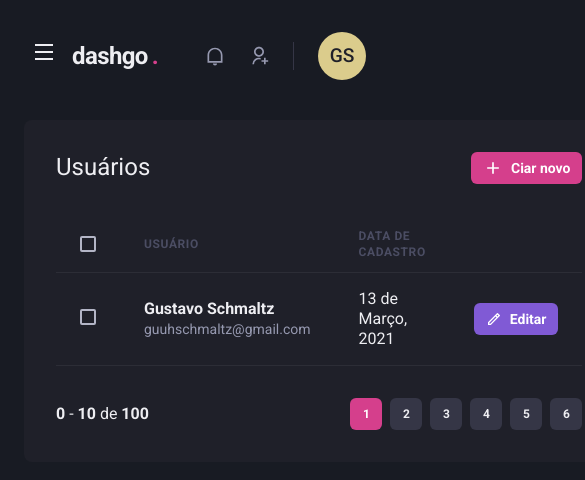
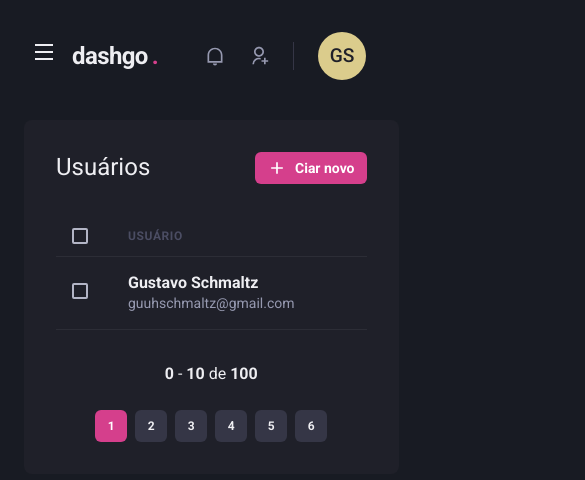
Before and after one commit to guuhschmaltz/dashgo, a Next.js app: page /users in a window 390 px wide. Shown: the top 480 px of the page, 585 px wide, since content can reach past the window. Built offline with nearby package versions, Linux system fonts and the light colour scheme.

Commit message:
added responsive styles

```diff
--- a/src/components/Header/index.tsx
+++ b/src/components/Header/index.tsx
@@ -33,7 +33,6 @@
             onClick={onOpen}
             mr="2"
             >
-
           </IconButton>
         )}
 
--- a/src/components/Pagination/index.tsx
+++ b/src/components/Pagination/index.tsx
@@ -4,7 +4,7 @@
 export function Pagination(){
   return(
     <Stack
-      direction="row"
+      direction={["column", "row"]}
       mt="8"
       justify="space-between"
       align="center"
--- a/src/pages/_app.tsx
+++ b/src/pages/_app.tsx
@@ -7,7 +7,7 @@
   return (
     <ChakraProvider theme={theme}>
       <SidebarDrawerProvider>
-      <Component {...pageProps} />
+        <Component {...pageProps} />
       </SidebarDrawerProvider>
     </ChakraProvider>
   )
--- a/src/pages/dashboard.tsx
+++ b/src/pages/dashboard.tsx
@@ -83,7 +83,7 @@
           alignItems="flex-start"
         >
           <Box
-            padding="8"
+            padding={["6","8"]}
             paddingBottom="4"
             backgroundColor="gray.800"
             borderRadius={8}
@@ -92,7 +92,7 @@
             <ApexChart options={options} series={series} type="area" height={160} />
           </Box>
           <Box
-            padding="8"
+            padding={["6","8"]}
             paddingBottom="4"
             backgroundColor="gray.800"
             borderRadius={8}
--- a/src/pages/users/create.tsx
+++ b/src/pages/users/create.tsx
@@ -15,18 +15,18 @@
         paddingX="6"
       >
         <Sidebar />
-        <Box flex="1" borderRadius={8} bg="gray.800" p="8">
+        <Box flex="1" borderRadius={8} bg="gray.800" p={["6","8"]}>
           <Heading size="large" fontWeight="normal">Criar usuário</Heading>
 
           <Divider my="6" borderColor="gray.700" />
 
           <VStack spacing="8">
-            <SimpleGrid minChildWidth="240px" spacing="8" width="100%">
+            <SimpleGrid minChildWidth="240px" spacing={["6","8"]} width="100%">
               <Input name="name" label="Nome completo" />
               <Input name="email" type="email" label="E-mail" />
             </SimpleGrid>
 
-            <SimpleGrid minChildWidth="240px" spacing="8" width="100%">
+            <SimpleGrid minChildWidth="240px" spacing={["6","8"]} width="100%">
               <Input name="password" type="password" label="Senha" />
               <Input name="password_confirmation" type="password" label="Confirmação da senha" />
             </SimpleGrid>
--- a/src/pages/users/index.tsx
+++ b/src/pages/users/index.tsx
@@ -1,10 +1,15 @@
-import { Box, Button, Checkbox, Flex, Heading, Icon, Table, Tbody, Td, Text, Th, Thead, Tr } from "@chakra-ui/react";
+import { Box, Button, Checkbox, Flex, Heading, Icon, Table, Tbody, Td, Text, Th, Thead, Tr, useBreakpointValue } from "@chakra-ui/react";
 import { RiAddLine, RiPencilLine } from "react-icons/ri";
 import { Header } from "../../components/Header";
 import { Pagination } from "../../components/Pagination";
 import { Sidebar } from "../../components/Sidebar";
 
 export default function UserList(){
+  const isWideVersion = useBreakpointValue({
+    base: false,
+    lg: true,
+  })
+
   return(
     <Box>
       <Header />
@@ -33,17 +38,17 @@
           <Table colorScheme="whiteAlpha">
             <Thead>
               <Tr>
-                <Th px="6" color="gray.300" width="8">
+                <Th px={["4","4","6"]} color="gray.300" width="8">
                   <Checkbox colorScheme="pink"/>
                 </Th>
                 <Th>Usuário</Th>
-                <Th>Data de cadastro</Th>
+                { isWideVersion && <Th>Data de cadastro</Th> }
                 <Th width="8"></Th>
               </Tr>
               </Thead>
               <Tbody>
                 <Tr>
-                  <Td px="6">
+                  <Td px={["4","4","6"]}>
                     <Checkbox colorScheme="pink" />
                   </Td>
                   <Td>
@@ -52,8 +57,9 @@
                       <Text fontSize="sm" color="gray.300">guuhschmaltz@gmail.com</Text>
                     </Box>
                   </Td>
-                  <Td>13 de Março, 2021</Td>
+                  {isWideVersion && <Td>13 de Março, 2021</Td>}
                   <Td>
+                    {isWideVersion &&
                     <Button
                     as="a"
                     size="sm"
@@ -63,7 +69,7 @@
                     as={RiPencilLine} fontSize="16"
                     />}>
                       Editar
-                    </Button>
+                  </Button>}
                   </Td>
                 </Tr>
               </Tbody>
```
Lines whose indentation alone changed are shown as unchanged.
